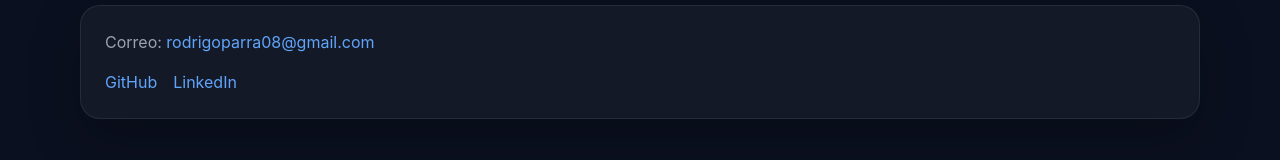
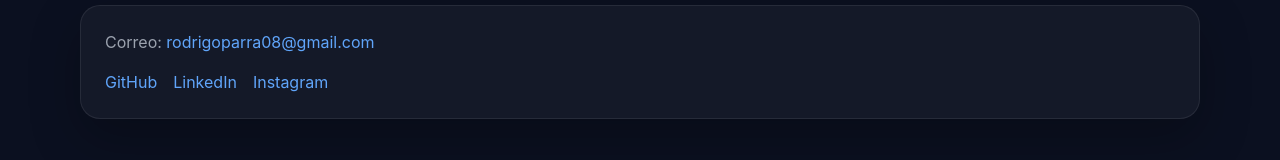
Before and after one commit to rodripgg/portfolio, a React (Vite) app: page / in a window 1280 px wide. Shown: the part 3450-3610 px from the top of the page. Built offline with nearby package versions, Linux system fonts and the light colour scheme.

Commit message:
instagram añadido a datos de contacto

```diff
--- a/src/data/portfolio.ts
+++ b/src/data/portfolio.ts
@@ -7,6 +7,7 @@ export const portfolioData: PortfolioData = {
   email: "rodrigoparra08@gmail.com",
   linkedin: "https://linkedin.com/in/rodrigo-parra",
   github: "https://github.com/rodripgg",
+  instagram: "https://www.instagram.com/rodripg08/",
   cvUrl: "/cv.pdf",
 
   about: [
@@ -56,6 +57,10 @@ export const portfolioData: PortfolioData = {
     {
       label: "LinkedIn",
       href: "https://linkedin.com/in/rodrigo-parra",
+    },
+    {
+      label: "Instagram",
+      href: "https://www.instagram.com/rodripg08/",
     },
   ],
 
--- a/src/types/portfolio.ts
+++ b/src/types/portfolio.ts
@@ -44,6 +44,7 @@ export interface PortfolioData {
   phone?: string;
   linkedin?: string;
   github?: string;
+  instagram?: string;
   cvUrl: string;
   about: string[];
   technicalSkills: string[];
```
